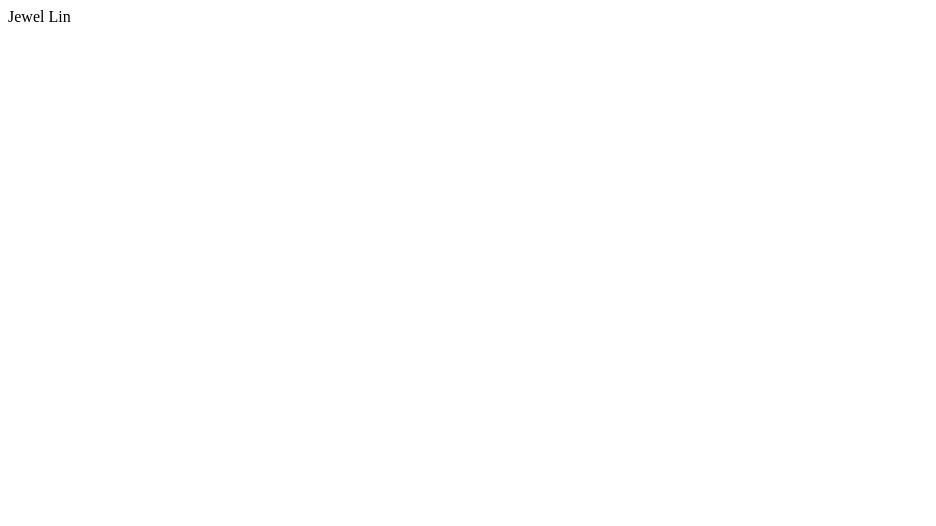
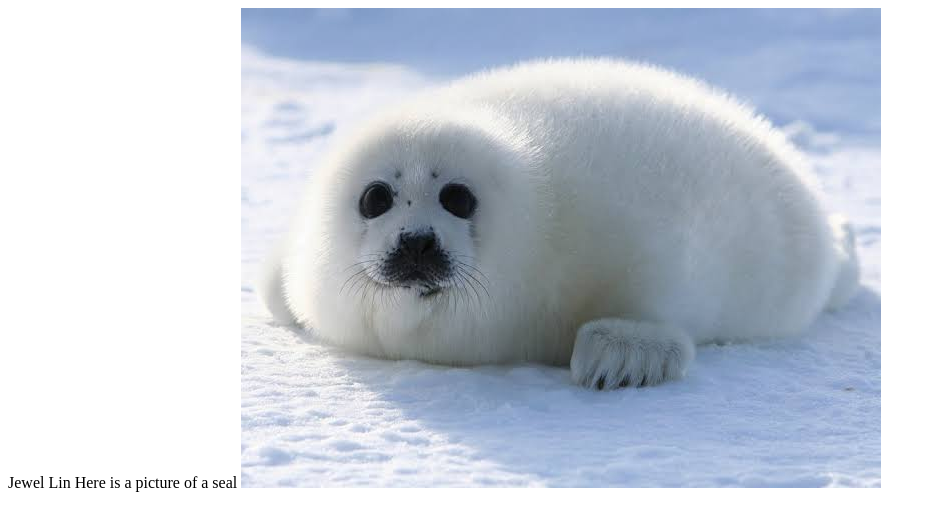
Before and after one commit to jewellin25/jewellin25.github.io, a plain HTML site: page index.html in a window 1280 px wide. Shown: the whole page, without its empty margins (0-936 px from the left). Drawn offline with Linux system fonts and the light colour scheme.

Commit message:
with seal

```diff
--- a/index.html
+++ b/index.html
@@ -7,5 +7,8 @@
 </head>
 <body>
     Jewel Lin
+
+    Here is a picture of a seal
+    <img src="Images/seal.jpg" alt="A picture of a seal">
 </body>
 </html>
```
Also changed, not shown: Images/seal.jpg (added).
